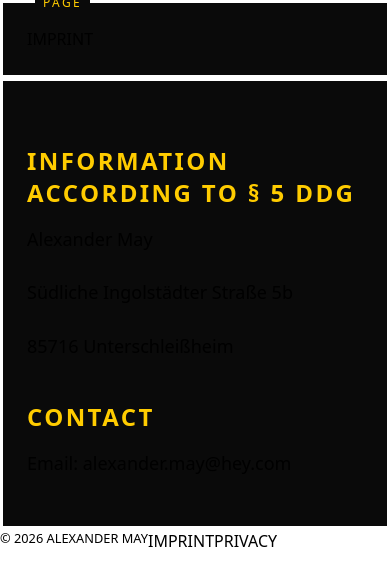
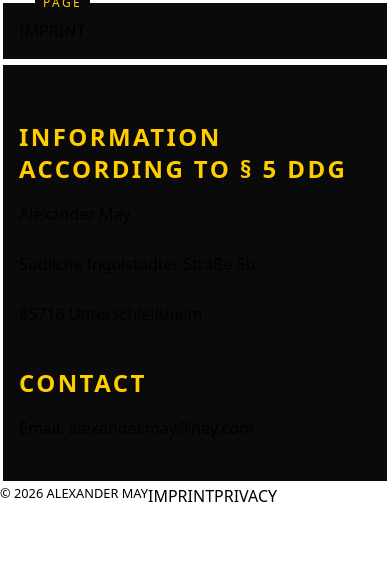
Before and after one commit to skolldev/alxmy.me, an Eleventy site: page src/imprint.md in a window 390 px wide. Built offline with nearby package versions, Linux system fonts and the light colour scheme; Eleventy itself is replaced by a stand-in of ours; files that its build step writes are made by us from their sources; what reading-time would draw is missing.

Commit message:
mobile readability improvements

```diff
--- a/src/css/input.css
+++ b/src/css/input.css
@@ -101,7 +101,7 @@
   }
 
   .section-box {
-    @apply border-[3px] bg-brand-black border-white p-6 sm:p-10 relative;
+    @apply border-[3px] bg-brand-black border-white p-4 sm:p-10 relative;
   }
 
   .link-item {
@@ -136,7 +136,7 @@
   }
 
   .prose-content h2 {
-    @apply text-2xl font-extrabold text-brand-yellow uppercase tracking-[0.1em] mt-10 mb-4;
+    @apply text-2xl font-extrabold text-brand-yellow uppercase tracking-widest mt-10 mb-4;
   }
 
   .prose-content h3 {
@@ -144,7 +144,7 @@
   }
 
   .prose-content p {
-    @apply text-lg mb-6 leading-relaxed;
+    @apply text-base mb-6 sm:text-lg leading-relaxed;
   }
 
   .prose-content a {
```
